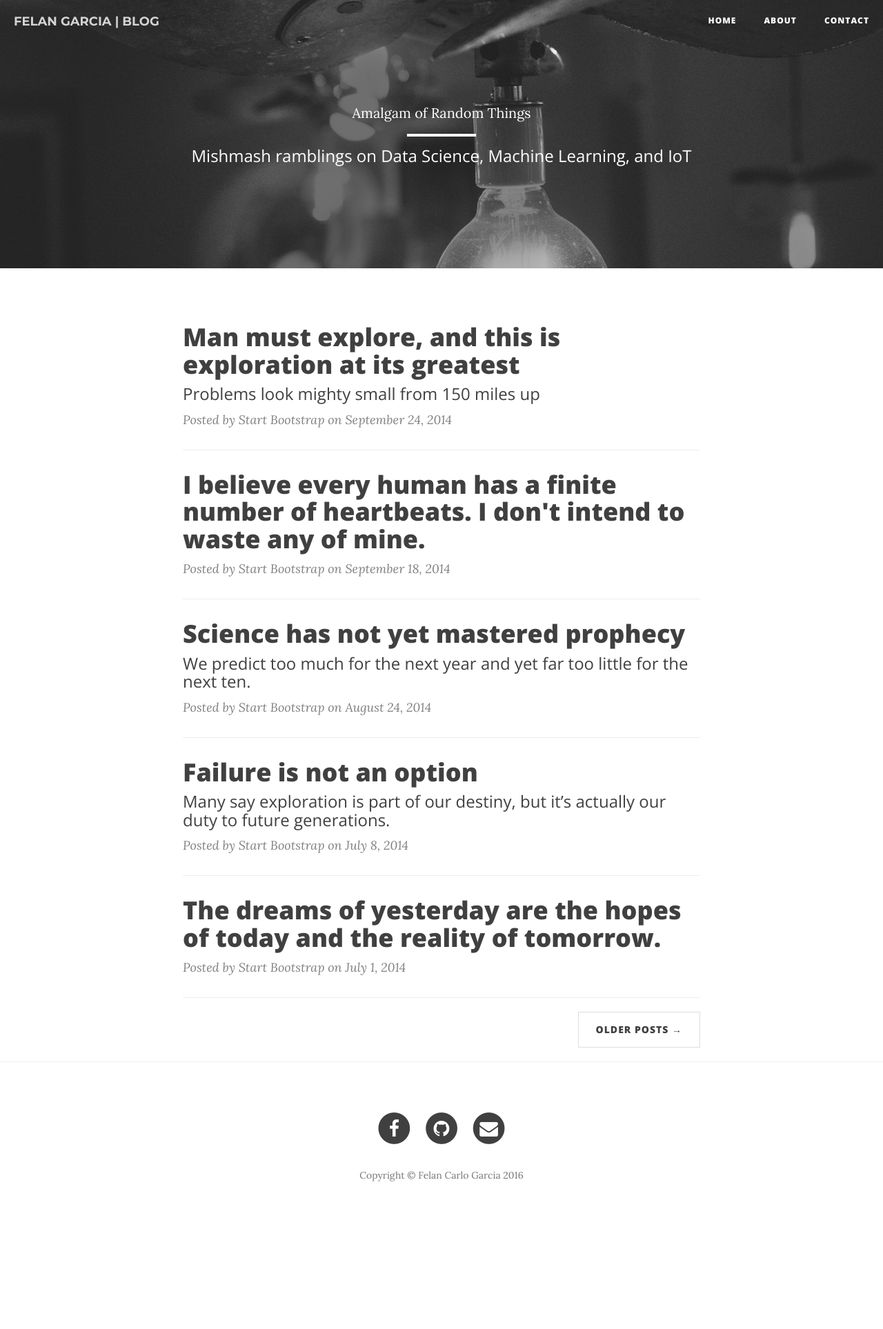
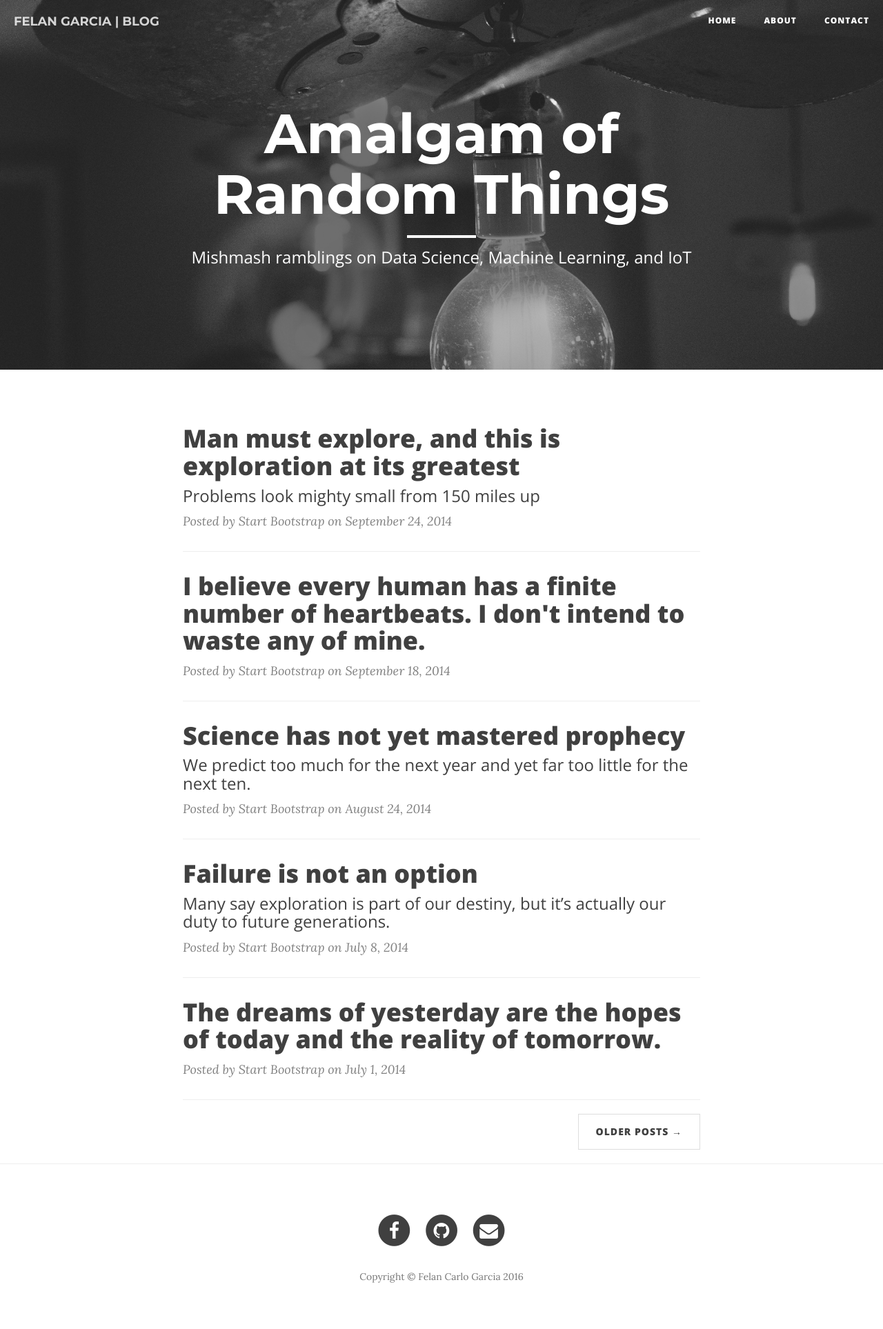
Before and after one commit to cadrev/blog, a Jekyll site: the page built from index.html, in a window 1280 px wide. Shown: the whole page at 69% size. Built offline with Jekyll 4.4.1, drawn with Linux system fonts in a browser that asks for light colours; nearby versions of some CDN libraries; the list of posts is cut into pages by our own code; before the commit the page ends 1780 px from its top, so only the background shows below that.

Commit message:
Update page.html

```diff
--- a/_layouts/page.html
+++ b/_layouts/page.html
@@ -8,7 +8,7 @@
         <div class="row">
             <div class="col-lg-8 col-lg-offset-2 col-md-10 col-md-offset-1">
                 <div class="site-heading" >
-                    <h1style="font-family: 'Montserrat', sans-serif;">{% if page.title %}{{ page.title }}{% else %}{{ site.title }}{% endif %}</h1>
+                    <h1 style="font-family: 'Montserrat', sans-serif;">{% if page.title %}{{ page.title }}{% else %}{{ site.title }}{% endif %}</h1>
                     <hr class="small">
                     <span class="subheading">{{ page.description }}</span>
                 </div>
```
